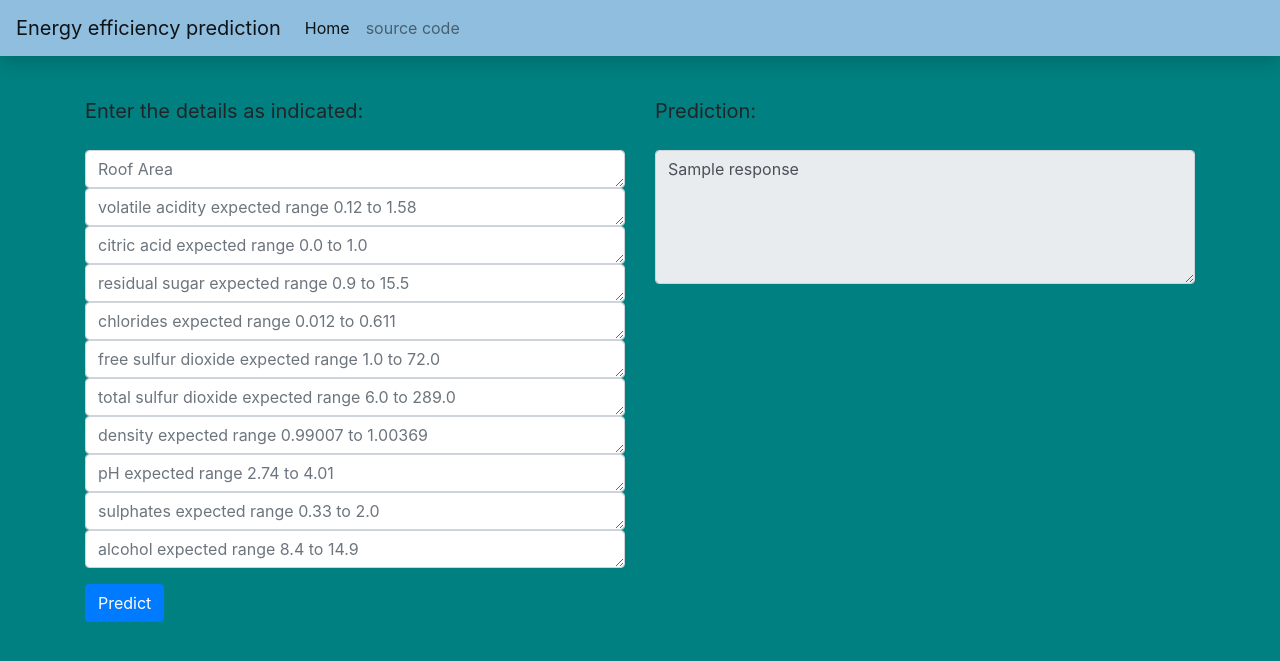
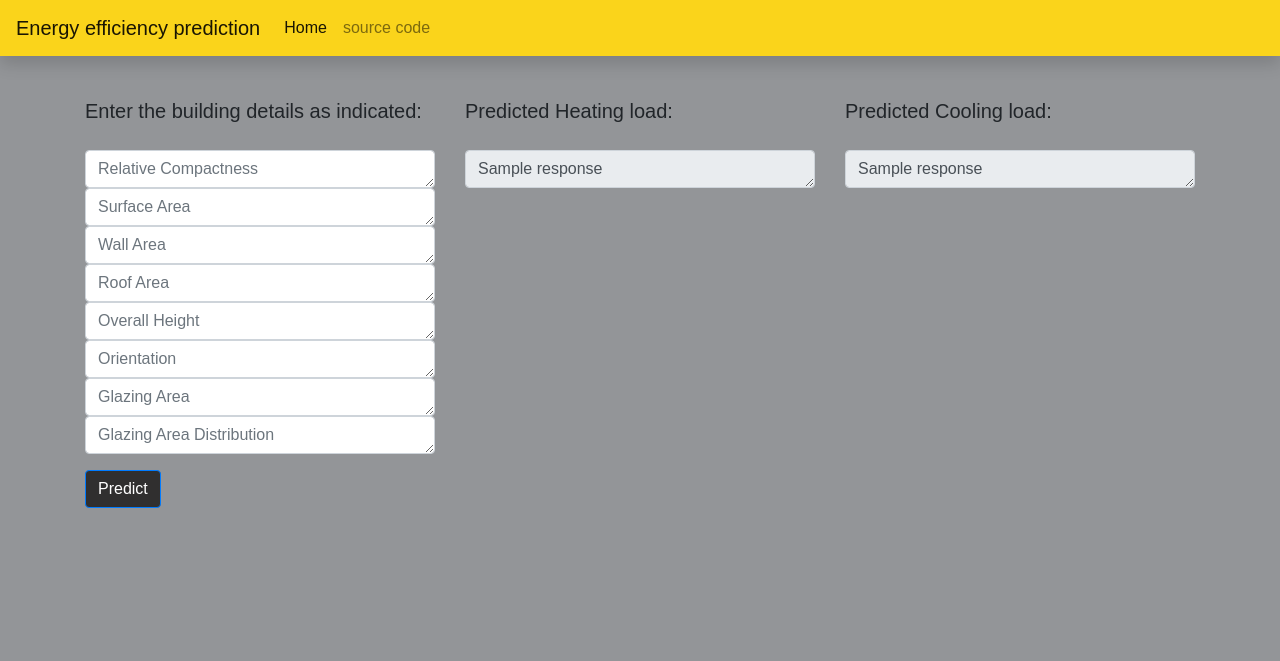
Before and after one commit to prabhakaran2395/energy_efficiency, a Flask app: template webapp/templates/index.html in a window 1280 px wide. Shown: the top 661 px of the page. Run offline with Flask 2, Linux system fonts and the light colour scheme; the template is opened without the code that fills it: most values are stand-ins (such as "Sample title", 1, 10 or a date in 2020); some libraries are stand-ins or nearby versions.

Commit message:
Prediction model added in webapp

```diff
--- a/app.py
+++ b/app.py
@@ -2,21 +2,46 @@ import os
 from flask import Flask
 from flask.globals import request
 from flask.templating import render_template
+import yaml
+import joblib
 
 webapp_root = "webapp"
+params_path = "params.yaml"
 
 static_dir = os.path.join(webapp_root, "static")
 template_dir = os.path.join(webapp_root, "templates")
 
 app = Flask(__name__, static_folder=static_dir, template_folder=template_dir)
 
+def read_params(config_path):
+    with open(config_path) as yaml_file:
+        config = yaml.safe_load(yaml_file)
+        return config
+
+def predict(data):
+    config = read_params(params_path)
+    model_dir_path = config["webapp_model_dir"]
+    model = joblib.load(model_dir_path)
+    prediction = model.predict(data)
+    return prediction
 
 @app.route("/", methods=["GET", "POST"])
 def index():
     if request.method == "POST":
-        pass
+        if request.form:
+            data = dict(request.form).values()
+            data = [list(map(float, data))]
+            responses = predict(data)
+            # response_1 = responses[0][0]
+            # response_2 = responses[0][1]
+            return render_template("index.html", response=responses[0])
+
+        else:
+            pass
+
     else:
         return render_template("index.html")
 
+
 if __name__ == "__main__":
-    app.run(host='0.0.0.0', port=5555, debug=True)
+    app.run(host='0.0.0.0', port=5556, debug=True)
--- a/params.yaml
+++ b/params.yaml
@@ -26,3 +26,5 @@ model_dir: saved_models
 reports:
   params: reports/params.json
   scores: reports/scores.json
+
+webapp_model_dir: prediction_service\model\rf_model.joblib
--- a/webapp/static/css/main.css
+++ b/webapp/static/css/main.css
@@ -1,4 +1,5 @@
 
 body {
-    background-color: #008080;
+    background-color: #939598;
+    font-family: sans-serif;
 }
--- a/webapp/templates/index.html
+++ b/webapp/templates/index.html
@@ -1,7 +1,7 @@
 {% extends 'base.html' %}
 
 {% block title %}
-WineQuality
+Energy efficiency
 {% endblock title %}
 
 
@@ -14,8 +14,8 @@ WineQuality
 {% block body %}
 <!-- nav bar -->
 
-<nav class="navbar navbar-expand-lg navbar-light shadow fixed-top" style="background-color: #90bedf;">
-    <a class="navbar-brand" href="/" style = "text-align:center;" >Energy efficiency prediction</a>
+<nav class="navbar navbar-expand-lg navbar-light shadow fixed-top" style="background-color: #FAD41B;">
+    <a class="navbar-brand" href="/">Energy efficiency prediction</a>
     <button class="navbar-toggler" type="button" data-toggle="collapse" data-target="#navbarNav"
         aria-controls="navbarNav" aria-expanded="false" aria-label="Toggle navigation">
         <span class="navbar-toggler-icon"></span>
@@ -47,38 +47,31 @@ WineQuality
                         <div class="form-group">
                             <label for="translation">
                                 <blockquote class="blockquote">
-                                    <p class="mb-2">Enter the details as indicated:</p>
+                                    <p class="mb-2">Enter the building details as indicated:</p>
                                 </blockquote>
                             </label>
-                            <textarea class="form-control" name="roof_are" rows="1"
-                                placeholder="Roof Area"></textarea>
-                            <textarea class="form-control" name="volatile_acidity" rows="1"
-                                placeholder="volatile acidity expected range 0.12 to 1.58"></textarea>
-                            <textarea class="form-control" name="citric_acid" rows="1"
-                                placeholder="citric acid expected range 0.0 to 1.0"></textarea>
-                            <textarea class="form-control" name="residual_sugar" rows="1"
-                                placeholder="residual sugar expected range 0.9 to 15.5"></textarea>
-                            <textarea class="form-control" name="chlorides" rows="1"
-                                placeholder="chlorides expected range 0.012 to 0.611"></textarea>
-                            <textarea class="form-control" name="free_sulfur_dioxide" rows="1"
-                                placeholder="free sulfur dioxide expected range 1.0 to 72.0"></textarea>
-                            <textarea class="form-control" name="total_sulfur_dioxide" rows="1"
-                                placeholder="total sulfur dioxide expected range 6.0 to 289.0"></textarea>
-                            <textarea class="form-control" name="density" rows="1"
-                                placeholder="density expected range 0.99007 to 1.00369"></textarea>
-                            <textarea class="form-control" name="pH" rows="1"
-                                placeholder="pH expected range 2.74 to 4.01"></textarea>
-                            <textarea class="form-control" name="sulphates" rows="1"
-                                placeholder="sulphates expected range 0.33 to 2.0"></textarea>
-                            <textarea class="form-control" name="alcohol" rows="1"
-                                placeholder="alcohol expected range 8.4 to 14.9"></textarea>
+                            <textarea class="form-control" name="Relative_Compactness" rows="1"
+                                placeholder="Relative Compactness"></textarea>
+                            <textarea class="form-control" name="Surface_Area" rows="1"
+                                placeholder="Surface Area"></textarea>
+                            <textarea class="form-control" name="Wall_Area" rows="1" placeholder="Wall Area"></textarea>
+                            <textarea class="form-control" name="Roof_Area" rows="1" placeholder="Roof Area"></textarea>
+                            <textarea class="form-control" name="Overall_Height" rows="1"
+                                placeholder="Overall Height"></textarea>
+                            <textarea class="form-control" name="Orientation" rows="1"
+                                placeholder="Orientation"></textarea>
+                            <textarea class="form-control" name="Glazing_Area" rows="1"
+                                placeholder="Glazing Area"></textarea>
+                            <textarea class="form-control" name="Glazing_Area_Distribution" rows="1"
+                                placeholder="Glazing Area Distribution"></textarea>
 
                         </div>
 
                         <!-- Select output language here. -->
                         <div class="form-group">
                         </div>
-                        <button type="submit" class="btn btn-primary mb-2">Predict</button></br>
+                        <button type="submit" class="btn btn-primary mb-2"
+                            style="background-color: #302f2f;">Predict</button></br>
                         </br>
                     </form>
                     <!-- Translated text returned by the Translate API is rendered here. -->
@@ -89,11 +82,27 @@ WineQuality
                             <label for="translation-result">
 
                                 <blockquote class="blockquote">
-                                    <p class="mb-2">Prediction:</p>
+                                    <p class="mb-2">Predicted Heating load:</p>
                                 </blockquote>
 
                             </label>
-                            <textarea readonly class="form-control" id="exTextarea" rows="5">{{ response }}</textarea>
+                            <textarea readonly class="form-control" id="exTextarea"
+                                rows="1">{{ response }}</textarea>
+                        </div>
+                    </form>
+                </div>
+                <div class="col">
+                    <form>
+                        <div class="form-group">
+                            <label for="translation-result">
+
+                                <blockquote class="blockquote">
+                                    <p class="mb-2">Predicted Cooling load:</p>
+                                </blockquote>
+
+                            </label>
+                            <textarea readonly class="form-control" id="exTextarea"
+                                rows="1">{{ response }}</textarea>
                         </div>
                     </form>
                 </div>
```
Also changed, not shown: 1 other file.
